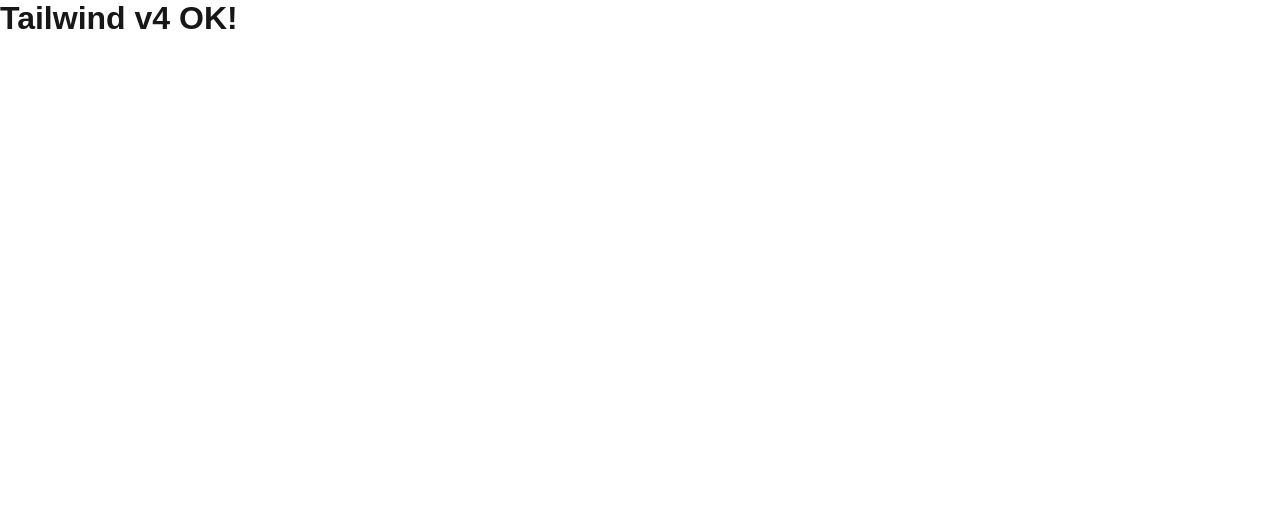
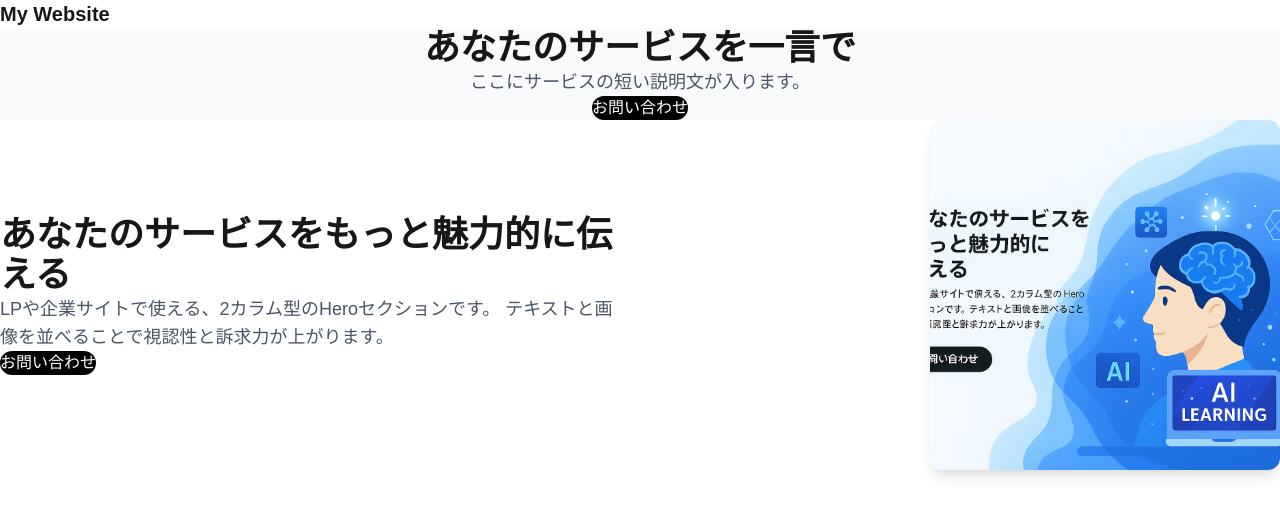
Before and after one commit to susugadx/nextjs-docker-starter, a Next.js app: page / in a window 1280 px wide. Shown: the top 516 px of the page. Built offline with nearby package versions, Linux system fonts and the light colour scheme.

Commit message:
fix: Tailwind v4 setup + HeroTwoColumn working

```diff
--- a/postcss.config.js
+++ b/postcss.config.js
@@ -1,6 +1,5 @@
 module.exports = {
   plugins: {
-    '@tailwindcss/postcss': {},
-    autoprefixer: {},
+    "@tailwindcss/postcss": {},
   },
 };
--- a/src/app/globals.css
+++ b/src/app/globals.css
@@ -1,6 +1,4 @@
-@tailwind base;
-@tailwind components;
-@tailwind utilities;
+@import 'tailwindcss';
 
 :root {
   --background: #ffffff;
--- a/src/app/layout.tsx
+++ b/src/app/layout.tsx
@@ -1,6 +1,7 @@
 import type { Metadata } from "next";
 import { Geist, Geist_Mono } from "next/font/google";
-import "./globals.css";
+import './globals.css'
+
 
 const geistSans = Geist({
   variable: "--font-geist-sans",
--- a/src/app/page.tsx
+++ b/src/app/page.tsx
@@ -1,74 +1,16 @@
-// import Image from "next/image";
-// import styles from "./page.module.css";
+// src/app/page.tsx
+import { HeroTwoColumn } from "@/components/marketing/HeroTwoColumn";
+import { Hero } from "@/components/marketing/Hero";
+import { Header } from "@/components/marketing/Header";
 
-// export default function Home() {
-//   return (
-//     <div className={styles.page}>
-//       <main className={styles.main}>
-//         <Image
-//           className={styles.logo}
-//           src="/next.svg"
-//           alt="Next.js logo"
-//           width={100}
-//           height={20}
-//           priority
-//         />
-//         <div className={styles.intro}>
-//           <h1>To get started, edit the page.tsx file.</h1>
-//           <p>
-//             Looking for a starting point or more instructions? Head over to{" "}
-//             <a
-//               href="https://vercel.com/templates?framework=next.js&utm_source=create-next-app&utm_medium=appdir-template-tw&utm_campaign=create-next-app"
-//               target="_blank"
-//               rel="noopener noreferrer"
-//             >
-//               Templates
-//             </a>{" "}
-//             or the{" "}
-//             <a
-//               href="https://nextjs.org/learn?utm_source=create-next-app&utm_medium=appdir-template-tw&utm_campaign=create-next-app"
-//               target="_blank"
-//               rel="noopener noreferrer"
-//             >
-//               Learning
-//             </a>{" "}
-//             center.
-//           </p>
-//         </div>
-//         <div className={styles.ctas}>
-//           <a
-//             className={styles.primary}
-//             href="https://vercel.com/new?utm_source=create-next-app&utm_medium=appdir-template&utm_campaign=create-next-app"
-//             target="_blank"
-//             rel="noopener noreferrer"
-//           >
-//             <Image
-//               className={styles.logo}
-//               src="/vercel.svg"
-//               alt="Vercel logomark"
-//               width={16}
-//               height={16}
-//             />
-//             Deploy Now
-//           </a>
-//           <a
-//             className={styles.secondary}
-//             href="https://nextjs.org/docs?utm_source=create-next-app&utm_medium=appdir-template&utm_campaign=create-next-app"
-//             target="_blank"
-//             rel="noopener noreferrer"
-//           >
-//             Documentation
-//           </a>
-//         </div>
-//       </main>
-//     </div>
-//   );
-// }
-
-export default function Home() {
-  return (
-    <h1 className="text-3xl font-bold text-red-500">
-      Tailwind v4 OK!
-    </h1>
-  );
+export default function Page() {
+    return (
+      <div>
+        <main className="min-h-screen p-8">
+        <Header />
+        <Hero />
+        <HeroTwoColumn />
+        </main>
+      </div>
+    );
 }
--- /dev/null
+++ b/src/components/marketing/Header.tsx
@@ -0,0 +1,9 @@
+export function Header() {
+  return (
+    <header className="w-full py-4">
+      <div className="container mx-auto px-4">
+        <h1 className="text-xl font-bold">My Website</h1>
+      </div>
+    </header>
+  );
+}
--- /dev/null
+++ b/src/components/marketing/Hero.tsx
@@ -0,0 +1,14 @@
+export function Hero() {
+  return (
+    <section className="py-24 text-center bg-gray-50">
+      <h1 className="text-4xl font-bold mb-4">あなたのサービスを一言で</h1>
+      <p className="text-lg text-gray-600 mb-6">
+        ここにサービスの短い説明文が入ります。
+      </p>
+
+      <button className="px-6 py-3 bg-black text-white rounded-full hover:bg-gray-800">
+        お問い合わせ
+      </button>
+    </section>
+  );
+}
--- /dev/null
+++ b/src/components/marketing/HeroTwoColumn.tsx
@@ -0,0 +1,34 @@
+export function HeroTwoColumn() {
+  return (
+    <section className="py-24 bg-white">
+      <div className="mx-auto max-w-none px-12 grid md:grid-cols-2 gap-12 items-center w-full">
+
+        {/* 左側（テキスト） */}
+        <div>
+          <h1 className="text-4xl font-bold mb-4">
+            あなたのサービスをもっと魅力的に伝える
+          </h1>
+
+          <p className="text-lg text-gray-600 mb-6">
+            LPや企業サイトで使える、2カラム型のHeroセクションです。
+            テキストと画像を並べることで視認性と訴求力が上がります。
+          </p>
+
+          <button className="px-6 py-3 bg-black text-white rounded-full hover:bg-gray-800">
+            お問い合わせ
+          </button>
+        </div>
+
+        {/* 右側（画像） */}
+        <div className="flex justify-center md:justify-end">
+          <img
+            src="/images/hero-sample.jpg"
+            alt="サービスのイメージ画像"
+            className="w-[350px] h-auto rounded-xl shadow-lg object-cover"
+          />
+        </div>
+
+      </div>
+    </section>
+  );
+}
--- a/tailwind.config.js
+++ b/tailwind.config.js
@@ -1,8 +1,8 @@
 /** @type {import('tailwindcss').Config} */
 module.exports = {
   content: [
-    "./app/**/*.{js,ts,jsx,tsx}",
-    "./components/**/*.{js,ts,jsx,tsx}",
+    "./src/app/**/*.{js,ts,jsx,tsx}",
+    "./src/components/**/*.{js,ts,jsx,tsx}",
   ],
   theme: {
     extend: {},
```
Also changed, not shown: public/images/hero-sample.jpg (added).
